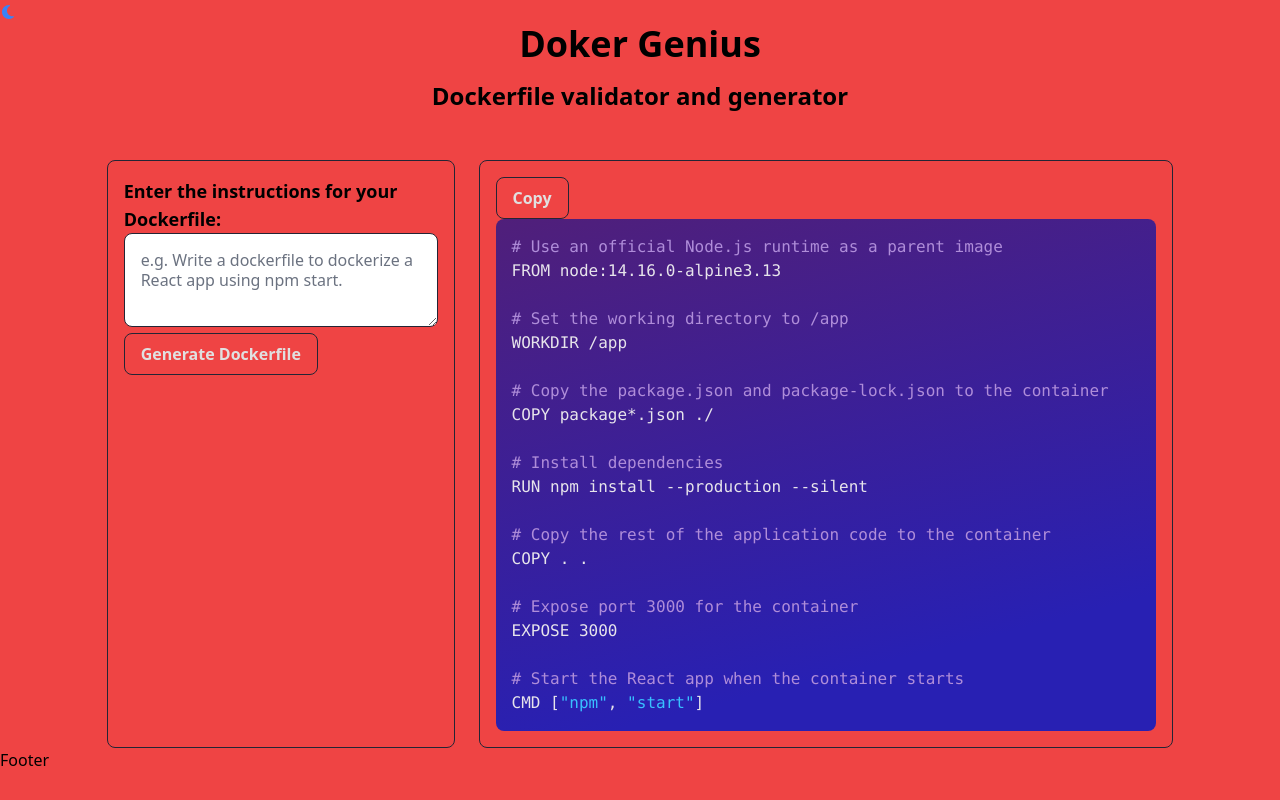
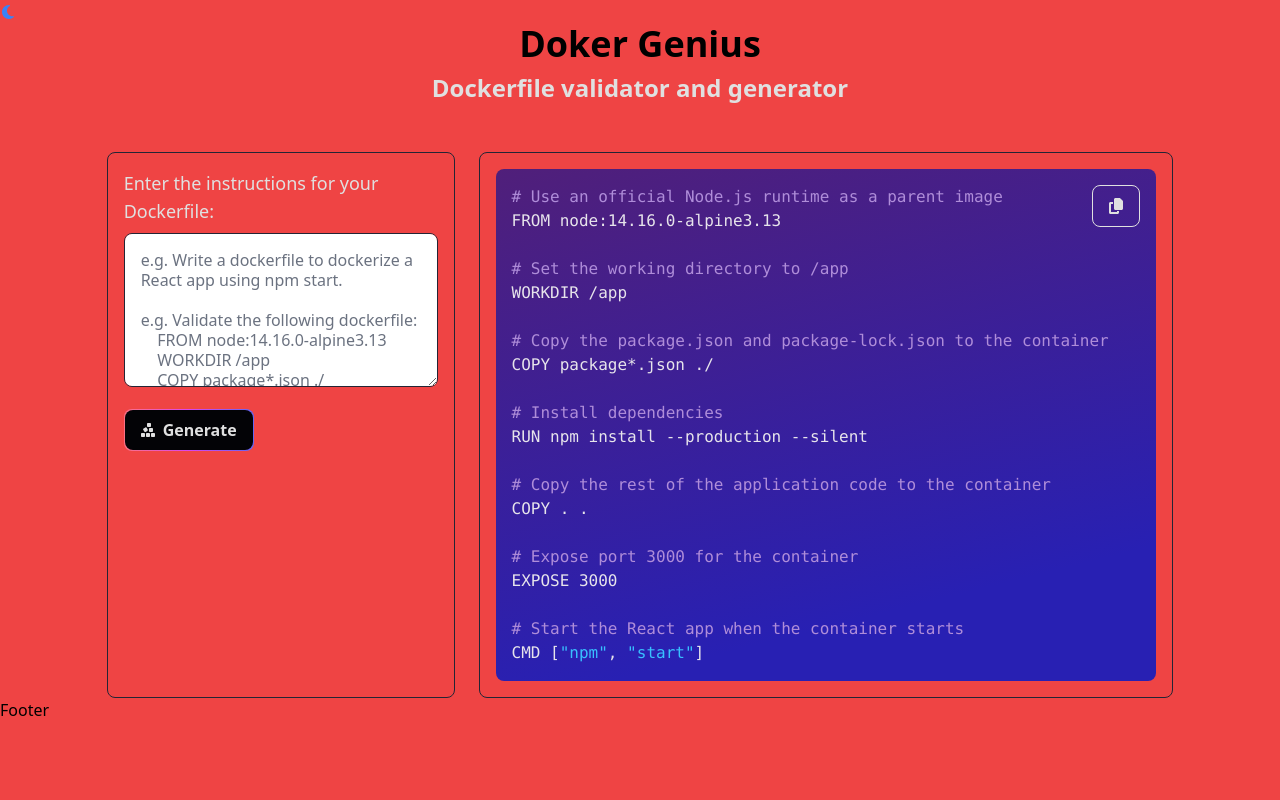
Before and after one commit to ljaviertovar/doker-genius, a Next.js app: page / in a window 1280 px wide. Built offline with nearby package versions, Linux system fonts and the light colour scheme.

Commit message:
add generate button

```diff
--- /dev/null
+++ b/src/components/ui/GenerateButton.tsx
@@ -0,0 +1,35 @@
+import { faCubesStacked } from "@fortawesome/free-solid-svg-icons"
+import { FontAwesomeIcon } from "@fortawesome/react-fontawesome"
+
+interface Props {
+	generating: boolean
+}
+
+const LoadingDots = () => (
+	<div className='flex space-x-2 animate-pulse'>
+		<div className='w-2 h-2 dark:bg-custom-dark-50 rounded-full'></div>
+		<div className='w-2 h-2 dark:bg-custom-dark-50 rounded-full'></div>
+		<div className='w-2 h-2 dark:bg-custom-dark-50 rounded-full'></div>
+	</div>
+)
+
+export default function GenerateButton({ generating }: Props) {
+	return (
+		<button
+			type='submit'
+			className='p-px rounded-lg bg-gradient-to-r from-rose-400 via-fuchsia-500 to-indigo-500'
+			disabled={generating}
+		>
+			<div
+				className={`flex items-center gap-2 dark: text-custom-dark-50
+       dark:hover:${!generating && "text-white"} ${
+					generating && "opacity-60"
+				} px-4 py-2 font-semibold rounded-lg bg-custom-dark-950`}
+			>
+				{!generating && <FontAwesomeIcon icon={faCubesStacked} />}
+				{generating ? "Generating" : "Generate"}
+				{generating && <LoadingDots />}
+			</div>
+		</button>
+	)
+}
--- a/src/data/placeholders.ts
+++ b/src/data/placeholders.ts
@@ -1,2 +1,14 @@
 export const dockerfilePlaceholder =
 	'# Use an official Node.js runtime as a parent image\nFROM node:14.16.0-alpine3.13\n\n# Set the working directory to /app\nWORKDIR /app\n\n# Copy the package.json and package-lock.json to the container\nCOPY package*.json ./\n\n# Install dependencies\nRUN npm install --production --silent\n\n# Copy the rest of the application code to the container\nCOPY . .\n\n# Expose port 3000 for the container\nEXPOSE 3000\n\n# Start the React app when the container starts\nCMD ["npm", "start"]'
+
+export const inputPlaceholder = `e.g. Write a dockerfile to dockerize a React app using npm start.
+
+e.g. Validate the following dockerfile:
+	FROM node:14.16.0-alpine3.13
+	WORKDIR /app
+	COPY package*.json ./
+	RUN npm install --production --silent
+	COPY . .
+	EXPOSE 3000
+	CMD ["npm", "start"]
+	`
--- a/src/pages/index.tsx
+++ b/src/pages/index.tsx
@@ -1,7 +1,10 @@
 import MainLayout from "@/components/layouts/MainLayout"
 import useDockerfileGenerator from "../hooks/useDockerfileGenerator"
-import { dockerfilePlaceholder } from "@/data/placeholders"
+import { dockerfilePlaceholder, inputPlaceholder } from "@/data/placeholders"
 import CodeDockerFile from "@/components/ui/CodeDockerFile"
+import { FontAwesomeIcon } from "@fortawesome/react-fontawesome"
+import { faCopy } from "@fortawesome/free-solid-svg-icons"
+import GenerateButton from "@/components/ui/GenerateButton"
 
 export default function HomePage() {
 	const { generate, generating, error, dockerfile } = useDockerfileGenerator()
@@ -18,18 +21,17 @@ export default function HomePage() {
 	return (
 		<MainLayout title={"Doker Genius"} pageDescription={"Dockerfiles Generator"}>
 			<div className='w-full mb-12 text-center'>
-				<h1 className='text-4xl font-bold mb-4'>Doker Genius</h1>
-				<h2 className='text-2xl font-bold mb-4'>Dockerfile validator and generator</h2>
+				<h1 className='text-4xl font-bold mb-2'>Doker Genius</h1>
+				<h2 className='text-2xl font-semibold text-custom-dark-50'>Dockerfile validator and generator</h2>
 			</div>
 			<div className='flex gap-6 w-full'>
 				<div className='w-2/6 dark:bg-custom-dark-900 p-4 rounded-lg border border-custom-dark-800'>
 					<form onSubmit={handleSubmit}>
-						<label className='text-lg font-semibold mb-2'>Enter the instructions for your Dockerfile:</label>
+						<label className='text-lg text-custom-dark-50'>Enter the instructions for your Dockerfile:</label>
 						<textarea
-							className={`border border-custom-dark-800 appearance-none rounded-lg w-full p-4 bg-custom-gray-bg dark:bg-custom-dark-950 text-gray-700 dark:text-custom-dark-50 leading-tight `}
-							// id='inputText'
-							rows={3}
-							placeholder='e.g. Write a dockerfile to dockerize a React app using npm start.'
+							className={`border border-custom-dark-800 appearance-none rounded-lg w-full p-4 bg-custom-gray-bg dark:bg-custom-dark-950 text-gray-700 dark:text-custom-dark-50 leading-tight mb-4 mt-2`}
+							rows={6}
+							placeholder={inputPlaceholder}
 							name='prompt'
 							// onChange={ev => setPrompt(ev.target.value)}
 							// onKeyDown={ev => {
@@ -42,20 +44,21 @@ export default function HomePage() {
 						/>
 
 						{error && <div>Error</div>}
-						<button
-							className='dark:bg-custom-dark-950 border border-custom-dark-800 hover:border-custom-dark-50 text-custom-dark-50 font-semibold py-2 px-4 rounded-lg'
-							type='submit'
-							disabled={generating}
-						>
-							{generating ? "Generating..." : "Generate Dockerfile"}
-						</button>
+
+						<GenerateButton generating={generating} />
 					</form>
 				</div>
 
-				<div className='w-4/6 dark:bg-custom-dark-900 p-4 rounded-lg border border-custom-dark-800'>
-					<button className='dark:bg-custom-dark-950 border border-custom-dark-800 hover:border-custom-dark-50 text-custom-dark-50 font-semibold py-2 px-4 rounded-lg'>
-						Copy
-					</button>
+				<div className='w-4/6 dark:bg-custom-dark-900 p-4 rounded-lg border border-custom-dark-800 relative'>
+					<div className='absolute right-8 top-8'>
+						<button
+							type='button'
+							title='Copy'
+							className='dark:bg-custom-dark-950 border border-custom-dark-50 hover:border-white text-custom-dark-50 hover:text-white font-semibold py-2 px-4 rounded-lg'
+						>
+							<FontAwesomeIcon icon={faCopy} />
+						</button>
+					</div>
 					<CodeDockerFile textCode={(dockerfile as string) ?? dockerfilePlaceholder} />
 				</div>
 			</div>
```
